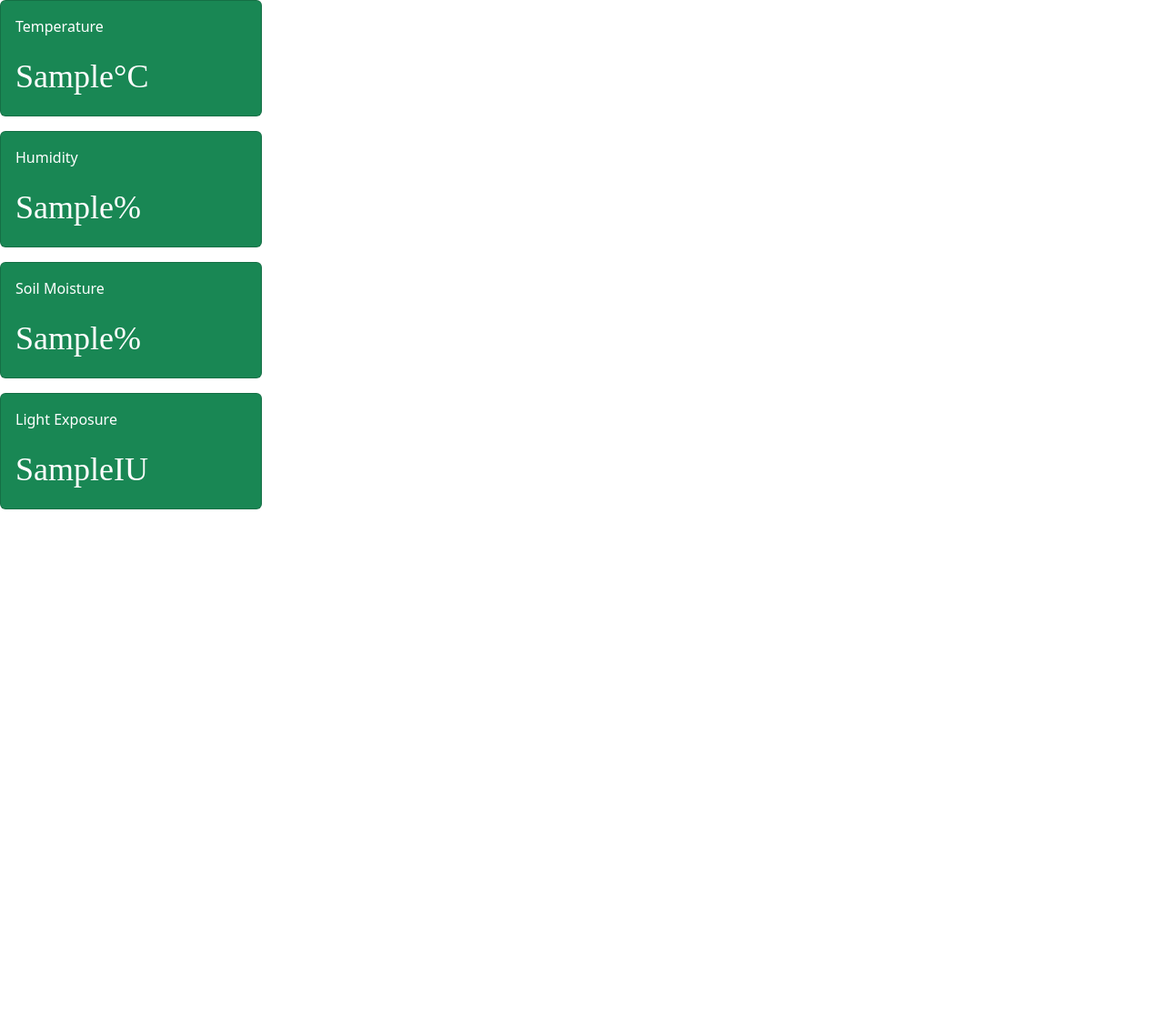
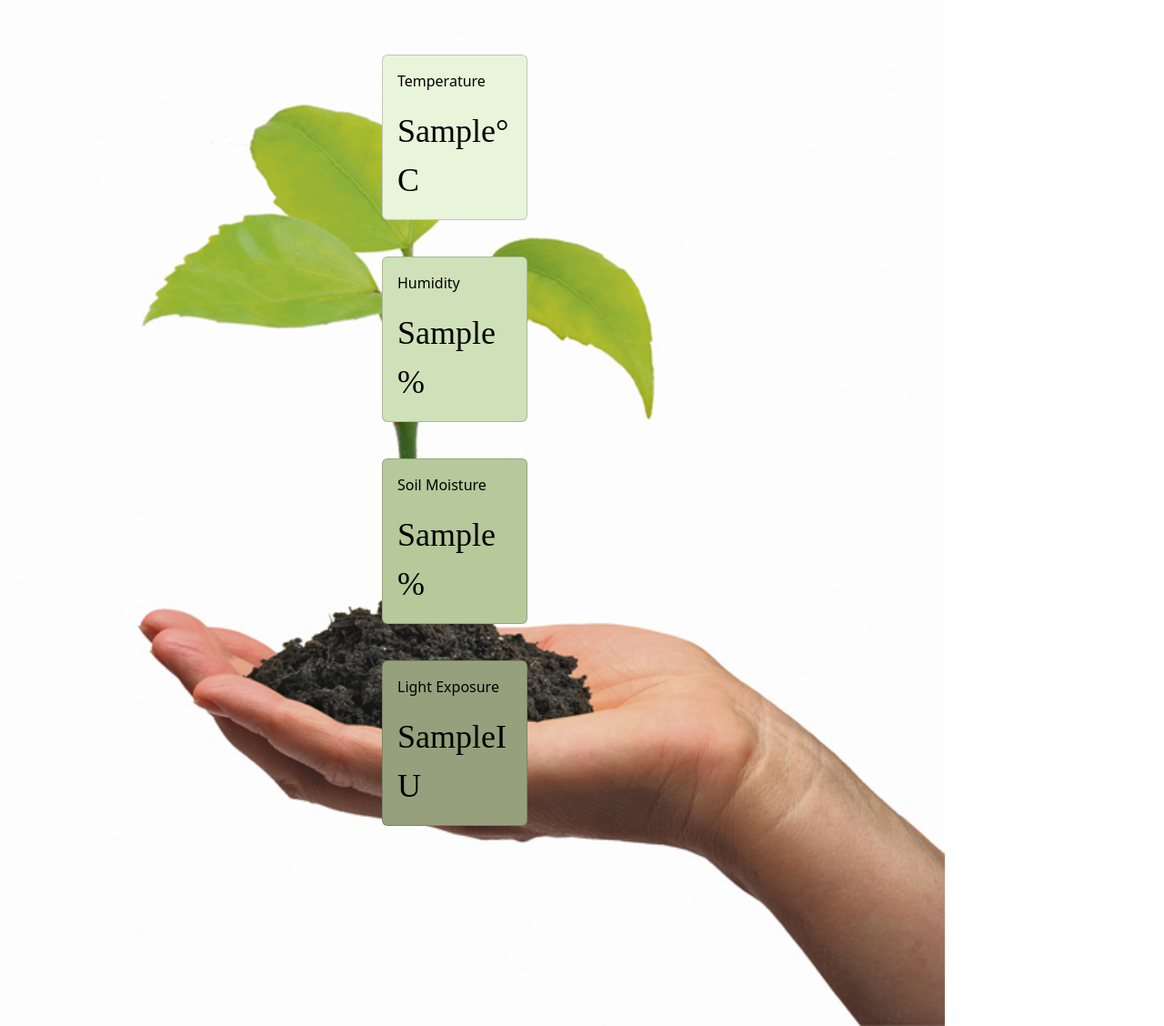
Before and after one commit to Ced-A21/AutoPot, a PHP site: page /getData_ajax.php in a window 1280 px wide. Shown: the whole page at 91% size. Before the commit the page ends 560 px from the top, so only its background shows below. Run offline with PHP 8.4, Linux system fonts and the light colour scheme; tables that the repository leaves empty or names only in its code hold one stand-in row (values such as "Sample post").

Commit message:
changed data column color and navbar look

```diff
--- /dev/null
+++ b/autopotstyles.css
@@ -0,0 +1,78 @@
+* {
+    margin: 0px 0px 0px 0px;
+    padding: 0px;
+    box-sizing: border-box;
+}
+
+body{
+    overflow:hidden;
+}
+
+nav {
+    min-height: 8vh;
+    display: flex;
+    align-items: flex-start;
+    justify-content: center;
+    padding-top:1vh;
+
+}
+/*get color palette from https://coolors.co/palettes/popular/green*/
+.NavTitle {
+    font-size: 3rem;
+    background: -webkit-linear-gradient( #E9F5DB, #CFE1B9, #B5C99A);
+    -webkit-background-clip: text;
+    -webkit-text-fill-color: transparent;
+    padding-left: 10vh;
+    padding-right: 20vh;
+}
+
+.NavDiv {
+    min-height: 10vh;
+    display: flex;
+    justify-content: center;
+    background: #718355;
+    font-family: "Fjalla One";
+    background-size:cover;
+    margin-top: 0;
+    padding-top: 1vh;
+}
+
+.TempBox{
+    color:red;
+}
+
+#dataCol {
+    background-image: url(Images/Photo9.jpg);
+    min-height:30vh;
+    background-size: contain;
+    background-repeat: no-repeat;
+    background-position: left;
+    background-attachment: fixed;
+    display: flex;
+    justify-content: center;
+    padding-top:5vh;
+}
+
+
+#tempCol, #humCol, #smCol, #leCol  {
+    margin: 20px;
+    color:black;
+
+}
+
+#tempCol {
+    background: #E9F5DB;
+    color:black;
+}
+
+#humCol {
+    background: #CFE1B9;
+}
+
+#smCol {
+    background:#B5C99A;
+}
+
+#leCol {
+    background: #97A07C;
+}
--- a/connects.php
+++ b/connects.php
@@ -1,6 +1,6 @@
 <?php
 
-$DB_HOST = "192.168.100.18"; //change this to your ip address
+$DB_HOST = "localhost"; //change this to your ip address
 $DB_USER = "root";
 $DB_PASS = "";
 $DB_NAME = "pms";
--- a/getData_ajax.php
+++ b/getData_ajax.php
@@ -1,5 +1,6 @@
 <form action="index.php" method="POST">
     <link href="../css/bootstrap.min.css" rel="stylesheet" />
+    <link href="autopotstyles.css" rel="stylesheet" />
     <style>
         .statstext {
             font-family: "Fjalla One";
@@ -20,26 +21,26 @@
 
             while($row=mysqli_fetch_array($check)) {
                 echo "
-                <div class='card-columns'>
-                    <div class='card text-white bg-success mb-3' style='max-width: 18rem;'>
+                <div class='card-columns' id='dataCol' style='display: flex; justify-content: center; flex-direction: column; padding-left:50vh; padding-bottom:25vh'>
+                    <div class='card' style='max-width: 10rem;' id='tempCol'>
                         <div class='card-body'>
                         <p class='card-title' align='left'>Temperature<p>
                         <p class='card-text statstext'>" . $row['temp'] . "°C</p>";
                     echo "</div>
                     </div>
-                    <div class='card text-white bg-success mb-3' style='max-width: 18rem;'>
+                    <div class='card ' style='max-width: 10rem;' id='humCol'>
                         <div class='card-body'>
                         <p class='card-title' align='left'>Humidity<p>
                         <p class='card-text statstext'>" . $row['humidity'] . "%</p>";
                     echo "</div>
                     </div>
-                    <div class='card text-white bg-success mb-3' style='max-width: 18rem;'>
+                    <div class='card ' style='max-width: 10rem;' id='smCol'>
                         <div class='card-body'>
                         <p class='card-title' align='left'>Soil Moisture<p>
                         <p class='card-text statstext'>" . $row['soil_mois'] . "%</p>";
                     echo "</div>
                     </div>
-                    <div class='card text-white bg-success mb-3' style='max-width: 18rem;'>
+                    <div class='card ' style='max-width: 10rem;' id='leCol'>
                             <div class='card-body'>
                             <p class='card-title' align='left'>Light Exposure<p>
                             <p class='card-text statstext'>" . $row['light_exp'] . "IU</p>";
```
Also changed, not shown: index.php (+10 -8 lines), Images/Photo9.jpg (added), 1 other file.
